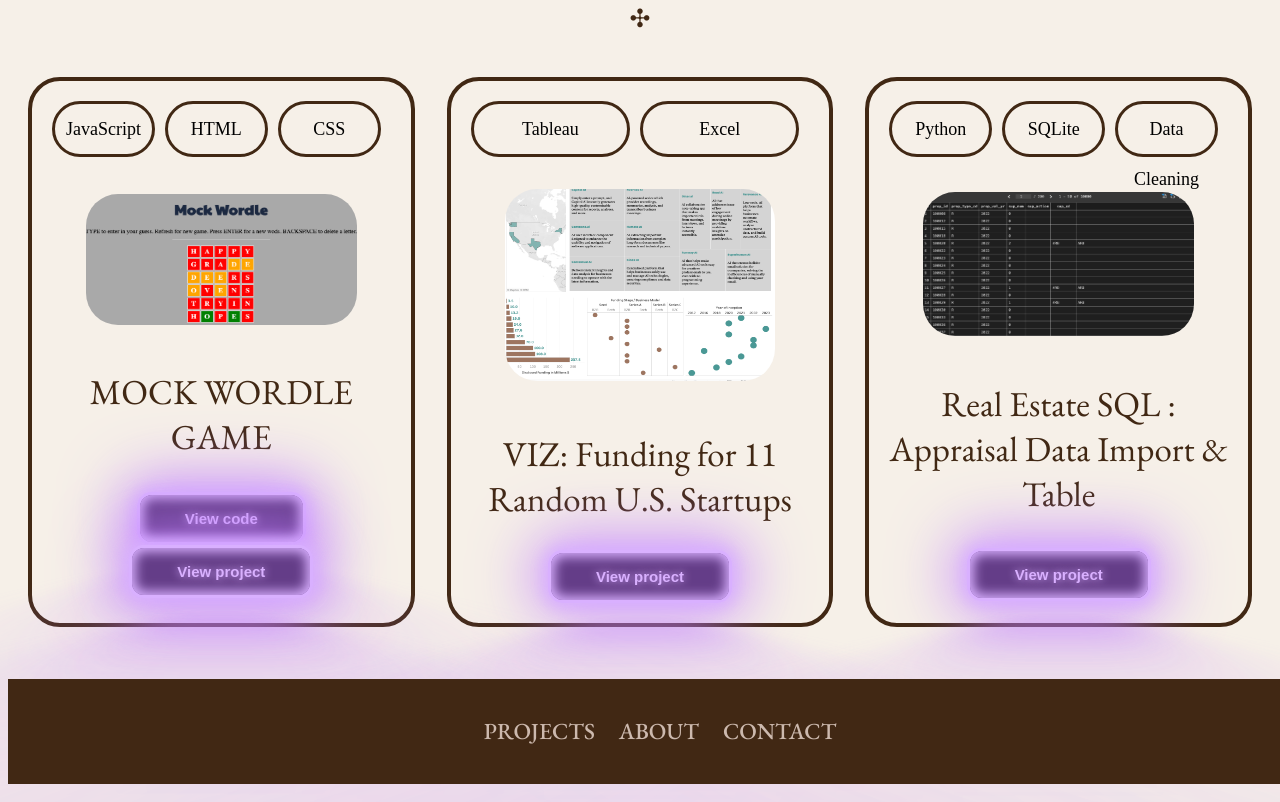
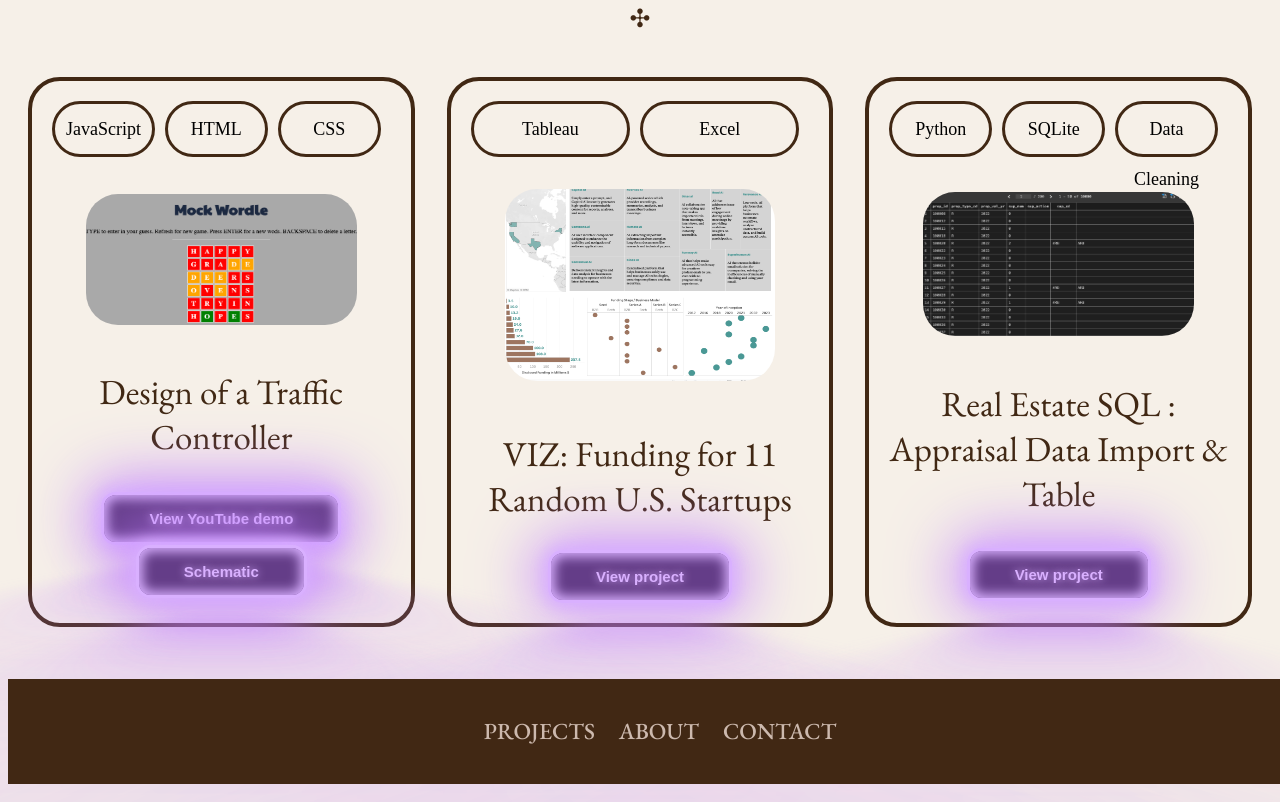
Before and after one commit to FormulaLyric/kanyinsola-owoeye-portfolio, a plain HTML site: page index.html in a window 1280 px wide. Shown: the part 791-1593 px from the top of the page. Drawn offline with nearby package versions, Linux system fonts and the light colour scheme; a web font is replaced by a local one.

Commit message:
Update index.html

```diff
--- a/index.html
+++ b/index.html
@@ -99,24 +99,24 @@
                   src="./images/proj_01_img.png"
                   width="100"
                   height="65"
-                  alt="Mock Wordle Game"
+                  alt="Design of a Traffic Controller"
                   class="project-img"/>
                 </img>
             </div>
-            <h2 class = "project-title">MOCK WORDLE GAME</h2>
+            <h2 class = "project-title">Design of a Traffic Controller</h2>
 
             <div class = "button-container">
                 <button
                   class="project-btn"
-                  onclick="location.href='https://github.com/FormulaLyric/mock-wordle-game'"
+                  onclick="location.href='https://youtu.be/4i1vzKr67gQ'"
                 >
-                View code
+                View YouTube demo
                 </button>
                 <button
                   class="project-btn"
                   onclick="location.href='project_kaywordle/word-guesser-2021-FormulaLyric/index.html'"
                 >
-                View project
+                Schematic
             </button>
             </div>
         </div>
```
